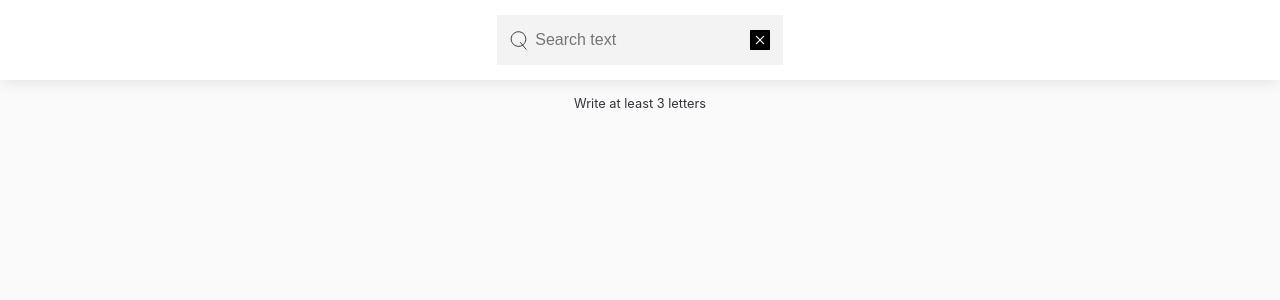
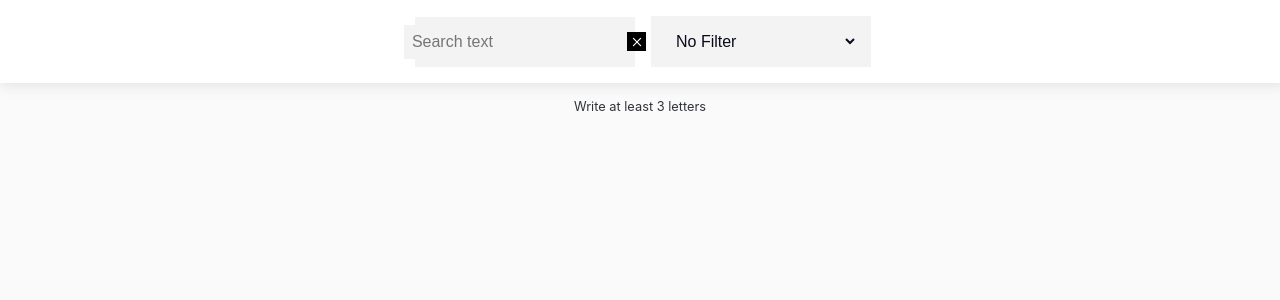
Before and after one commit to Tosini13/book_search, a React (Create React App) app: page / in a window 1280 px wide. Shown: the top 300 px of the page. Built offline with nearby package versions, Linux system fonts and the light colour scheme.

Commit message:
feat: implement filtering

```diff
--- a/src/App.tsx
+++ b/src/App.tsx
@@ -11,20 +11,40 @@ import Pagination from "./components/Pagination/Pagination";
 import BookListItem from "./components/BookList/BookListItem";
 import BookListItemPlaceholder from "./components/BookList/BookListItemPlaceholder";
 import { times } from "lodash";
+import FilterSelect from "./components/SearchForm/FilterSelect";
+
+const filterOptions = {
+  "": "No Filter",
+  partial: "Partial",
+  full: "Full",
+  "free-ebooks": "Free Ebooks",
+  "paid-ebooks": "Paid Ebooks",
+  ebooks: "Ebooks",
+};
 
 const Header = styled.header`
   position: sticky;
   top: 0;
   left: 0;
   width: 100%;
-  height: 80px;
+  padding: 1rem 0.2rem;
   box-shadow: 0px 2px 14px 0px rgba(0, 0, 0, 0.1);
   background-color: white;
 
   display: flex;
   justify-content: center;
   align-items: center;
+  gap: 1rem;
   z-index: 10;
+
+  @media (max-width: 440px) {
+    flex-direction: column;
+    align-items: stretch;
+    & > div {
+      margin-left: auto;
+      margin-right: auto;
+    }
+  }
 `;
 
 const LabelStyled = styled.p`
@@ -38,18 +58,31 @@ const MAX_COUNT_ITEMS_ON_PAGE = 12;
 function App() {
   const [currentPage, setCurrentPage] = useState(1);
   const [query, setQuery] = useState("");
+  const [filter, setFilter] = useState<string>("");
   const theme = useTheme();
   const placeholderTotalCount = useRef<number>(0);
 
   const { data, status } = useQuery<BookSearchResponseType>({
-    queryKey: ["books", query, currentPage],
+    queryKey: ["books", query, currentPage, filter],
     queryFn: (): Promise<BookSearchResponseType> =>
       fetch(
-        API.getSearchBooks(query, {
-          currentPage: currentPage - 1,
-          maxCount: MAX_COUNT_ITEMS_ON_PAGE,
-        })
-      ).then((res) => res.json()),
+        API.getSearchBooks(
+          query,
+          {
+            currentPage: currentPage - 1,
+            maxCount: MAX_COUNT_ITEMS_ON_PAGE,
+          },
+          filter
+        )
+      )
+        .then((res) => res.json())
+        .then((res) => {
+          if (res.error) {
+            throw new Error(res.error.message);
+          }
+
+          return res;
+        }),
     enabled: query.length > 2,
     refetchOnWindowFocus: false,
   });
@@ -62,7 +95,26 @@ function App() {
   return (
     <>
       <Header>
-        <SearchForm setQuery={setQuery} />
+        <div
+          className={css`
+            width: 220px;
+            max-width: 100%;
+          `}
+        >
+          <SearchForm setQuery={setQuery} />
+        </div>
+        <div
+          className={css`
+            width: 220px;
+            max-width: 100%;
+          `}
+        >
+          <FilterSelect
+            value={filter}
+            onChange={setFilter}
+            options={filterOptions}
+          />
+        </div>
       </Header>
       <div
         className={css`
@@ -103,7 +155,7 @@ function App() {
                   There was a problem
                 </LabelStyled>
               ),
-              success: data?.items.length ? (
+              success: data?.items?.length ? (
                 <>
                   <BookList>
                     {data.items.map((item) => (
```
